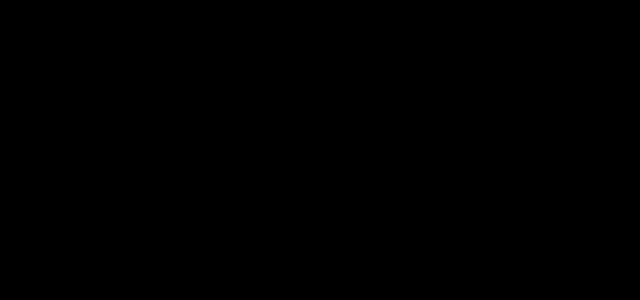
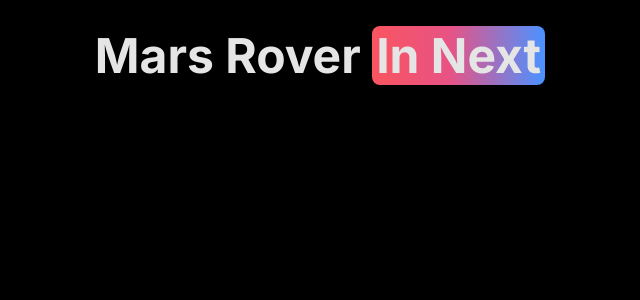
Before and after one commit to matheusleite01/Mars-rover-front, a Next.js app: page / in a window 1280 px wide. Shown: the top 300 px of the page, without its empty margins (320-960 px from the left). Built offline with nearby package versions, Linux system fonts and the light colour scheme.

Commit message:
feat: add header component to layout

```diff
--- a/src/app/layout.tsx
+++ b/src/app/layout.tsx
@@ -1,6 +1,7 @@
 import type { Metadata } from "next";
 import { Inter } from "next/font/google";
 import "./globals.css";
+import Header from "@/components/organisms/Header";
 
 const inter = Inter({ subsets: ["latin"] });
 
@@ -16,7 +17,10 @@
 }>) {
   return (
     <html lang="en">
-      <body className={inter.className}>{children}</body>
+      <body className={inter.className}>
+        <Header/>
+        {children}
+        </body>
     </html>
   );
 }
```
